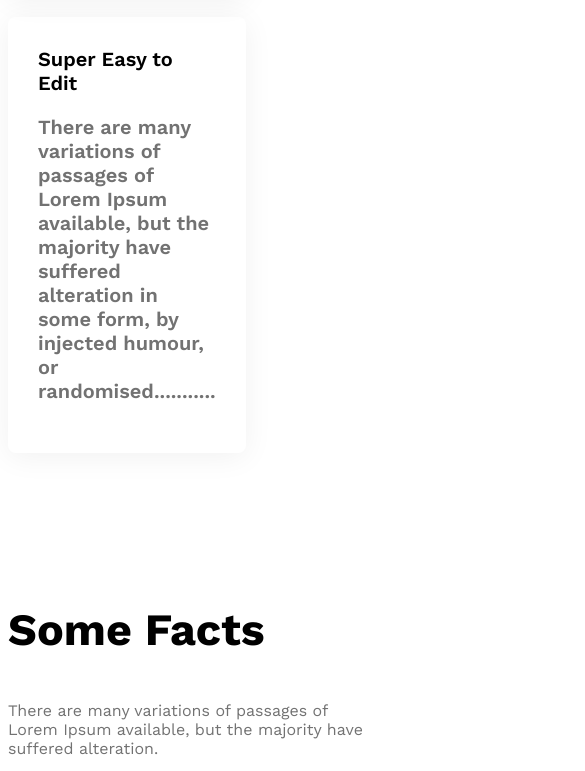
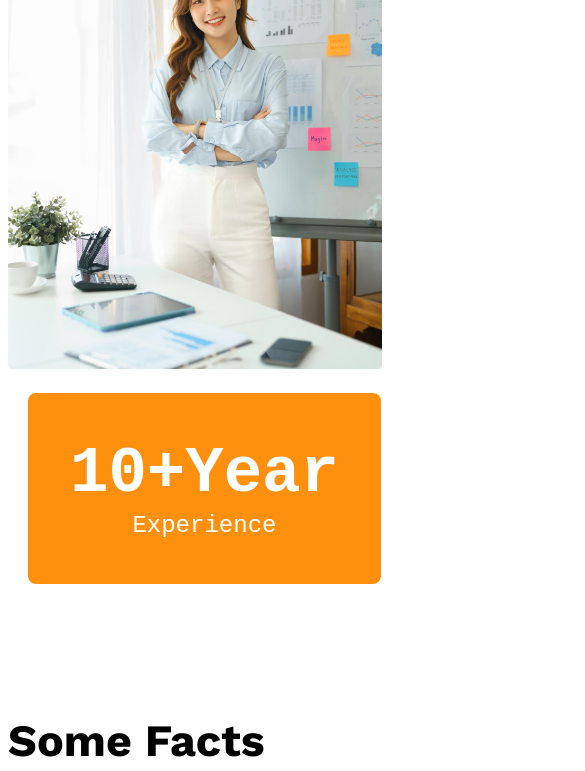
Before and after one commit to Shofi118/g3-architect-website, a plain HTML site: page index.html in a window 390 px wide. Shown: the part 5014-5785 px from the top of the page, 585 px wide, since content can reach past the window. Drawn offline with nearby package versions, Linux system fonts and the light colour scheme.

Commit message:
added experiance badge and made atured section responsiv

```diff
--- a/index.html
+++ b/index.html
@@ -62,12 +62,12 @@
     <p class="text-light-gray">There are many variations of passages of Lorem Ipsum available, but the majority have suffered alteration in some form, by injected humour, or randomised...........</p>
 </div>
     </din>
-    <din>
+    <din class="featured-architect">
 <img src="images/architect.png" alt="">
-<button class="btn-primary">
-<samp id="experience-badge">10+Year</samp>
+<button id="experience-badge" class="btn-primary">
+<samp id="experience-year">10+Year</samp>
 <br>
-<samp id="experience-year">Experience</samp>
+<samp>Experience</samp>
 </button>
     </din>
 
--- a/styles/styles.css
+++ b/styles/styles.css
@@ -127,6 +127,22 @@
    box-shadow: 0 4px 30px 0 rgba(0, 0, 0, 0.06);
    margin-bottom: 20px;
 }
+#experience-badge{
+   padding: 45px 42px;
+   font-size: 1.5rem;
+   font-weight: 500;
+margin-left: -100px;
+margin-top: -100px;
+
+}
+.featured-architect img{
+   width: 100%;
+}
+#experience-year{
+   font-size: 4rem;
+   font-weight: 700;
+
+}
 .facts-container{
    display: grid;
    grid-template-columns: repeat(4, 1fr);
@@ -173,7 +189,7 @@ grid-template-columns: repeat(5,1fr);
 
 /* mediem divies */
 @media screen and (min-width: 576px) and (max-width: 992px) {
-   .teams{
+   .teams, .Features{
       flex-direction: column;
    }
    .our-features{
@@ -183,12 +199,18 @@ grid-template-columns: repeat(5,1fr);
       grid-template-columns: repeat(3, 1fr);
       gap: 50px;
    }
+   #experience-badge{
+      margin-top: 20px;
+      margin-left: 20px;
+   }
+
 }
 /* small divise */
 @media screen and (max-width: 576px) {
     .navbar,
     .nav-links,
-    .teams{
+    .teams,
+     .Features{
        flex-direction: column;
     }
 .team-img-container, .facts-container, .sponsors-companies{
@@ -207,5 +229,9 @@ justify-items: center;
 .our-features{
    margin-left: 20px;
 }
+#experience-badge{
+   margin-top: 20px;
+   margin-left: 20px;
+}
 
 }
```
